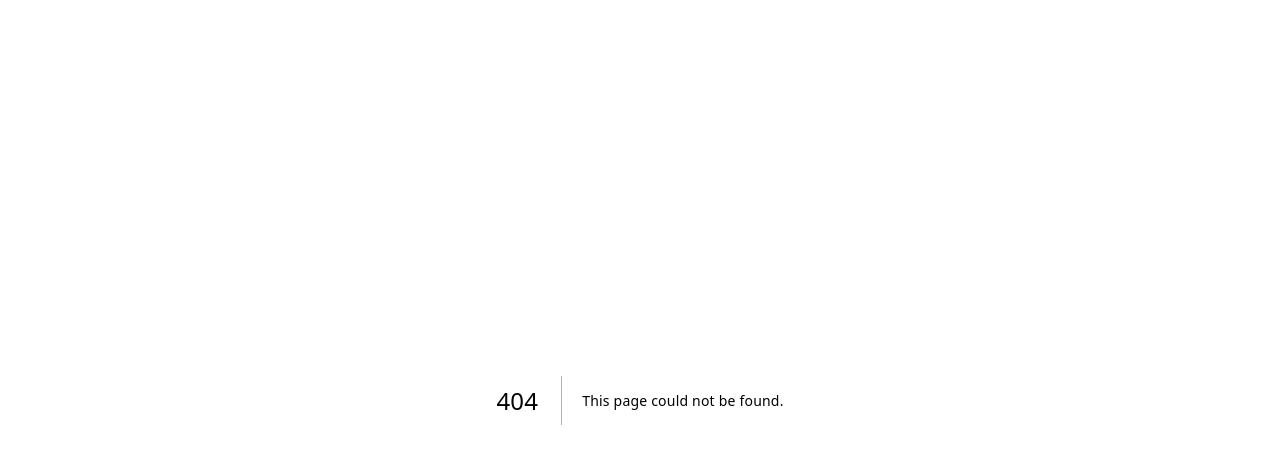
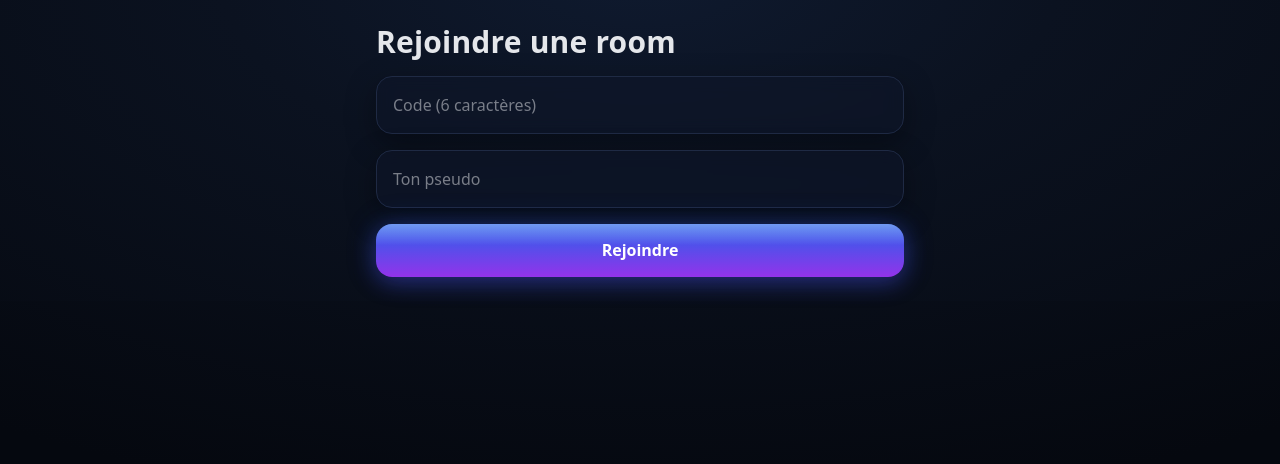
Before and after one commit to ohsujee/letsqueeze, a Next.js app: page /join in a window 1280 px wide. Before the commit this address had no page. Shown: the top 464 px of the page. Built offline with nearby package versions, Linux system fonts and the light colour scheme; no server answers.

Commit message:
Create page.jsx

```diff
--- /dev/null
+++ b/app/join/page.jsx
@@ -0,0 +1,13 @@
+// app/join/page.jsx
+import { Suspense } from "react";
+import JoinClient from "./page.client";
+
+export const dynamic = "force-dynamic"; // évite le prerender strict
+
+export default function Page() {
+  return (
+    <Suspense fallback={<div className="p-6">Chargement…</div>}>
+      <JoinClient />
+    </Suspense>
+  );
+}
```
